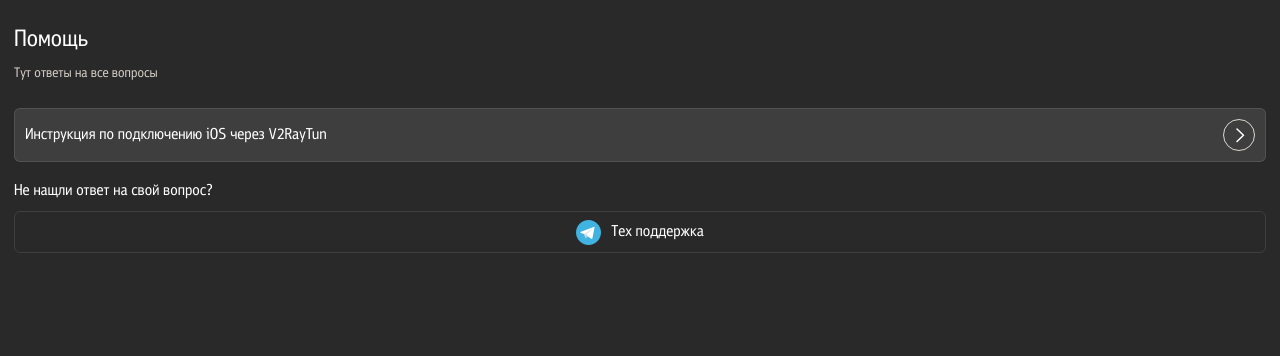
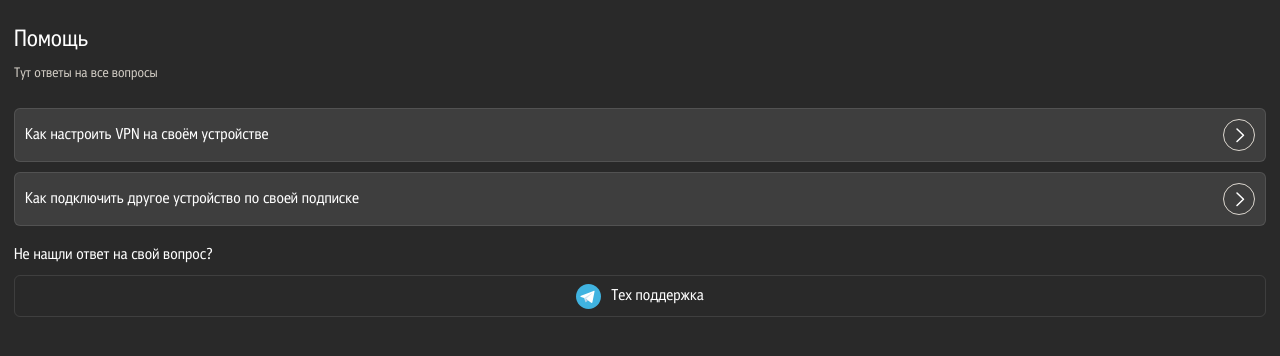
Before and after one commit to Amidamaru2199/vpn-app, a Vue app: page /vpn-app/help in a window 1280 px wide. Shown: the top 356 px of the page. Built offline with nearby package versions, Linux system fonts and the light colour scheme.

Commit message:
поправил текст и ссылки помощи

```diff
--- a/src/views/Help.vue
+++ b/src/views/Help.vue
@@ -3,10 +3,10 @@
         <h3 class="help__title">Помощь</h3>
         <p class="help__subtitle">Тут ответы на все вопросы</p>
         <div class="help__links">
-            <RouterLink :to="'https://telegra.ph/Instrukciya-po-podklyucheniyu-iOS-cherez-V2RayTun-06-25'">
+            <RouterLink v-for="link in helpLinks" :key="link.title" :to="link.link">
                 <template #text>
                     <span class="help__router-link-text">
-                        Инструкция по подключению iOS через V2RayTun
+                        {{ link.title }}
                     </span>
                 </template>
             </RouterLink>
@@ -22,7 +22,20 @@
 <script setup>
 import RouterLink from "../components/ui/RouterLink.vue";
 import TelegramSVG from '../components/icons/TelegramSVG.vue';
-import { onMounted } from 'vue';
+import { onMounted, ref } from 'vue';
+
+const helpLinks = ref(
+    [
+        {
+            title: 'Как настроить VPN на своём устройстве',
+            link: 'https://telegra.ph/Kak-nastroit-VPN-na-svoyom-ustrojstve-10-23',
+        },
+        {
+            title: 'Как подключить другое устройство по своей подписке',
+            link: 'https://telegra.ph/Kak-podklyuchit-drugoe-ustrojstvo-po-svoej-podpiske-10-23',
+        },
+    ]
+)
 
 onMounted(() => {
     const tg = window.Telegram?.WebApp;
```
